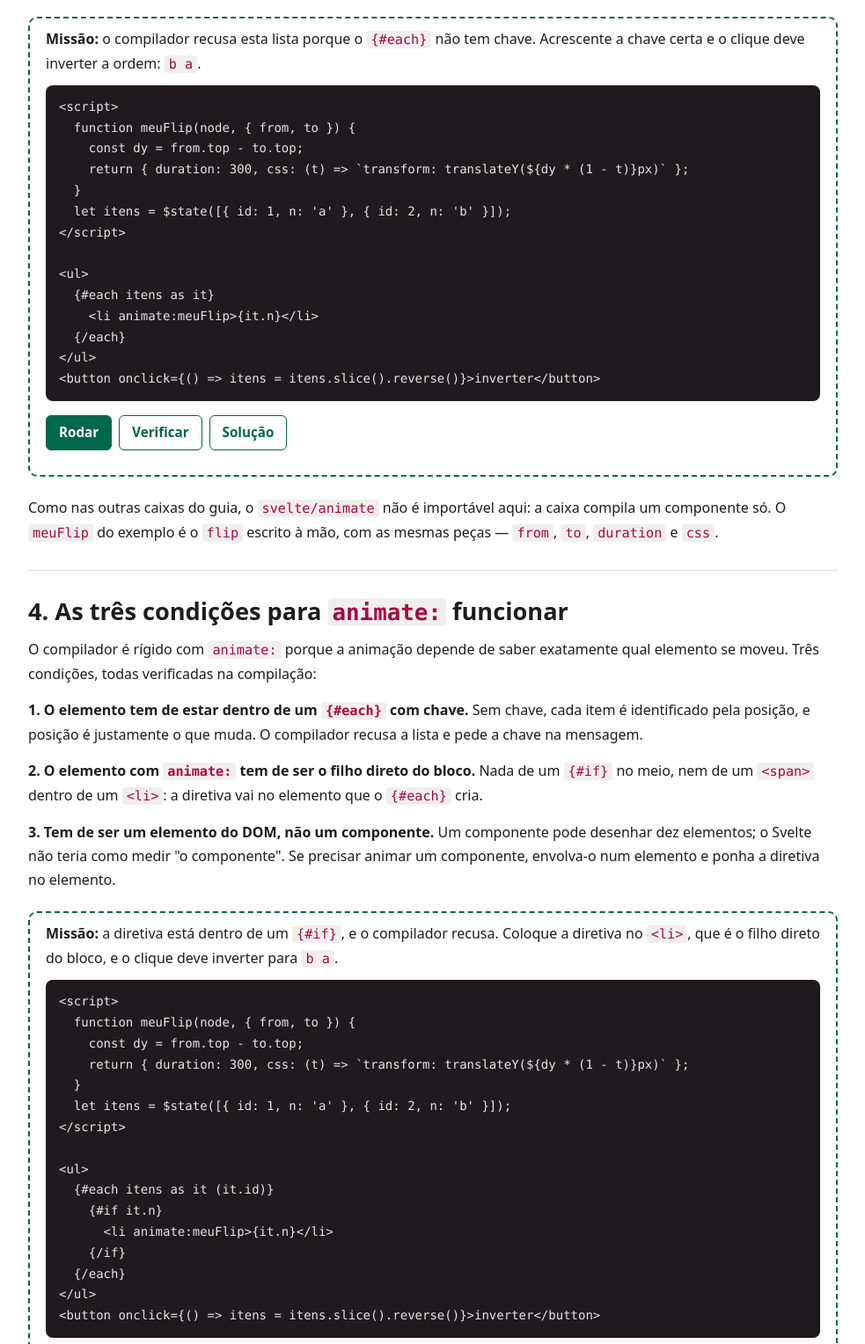
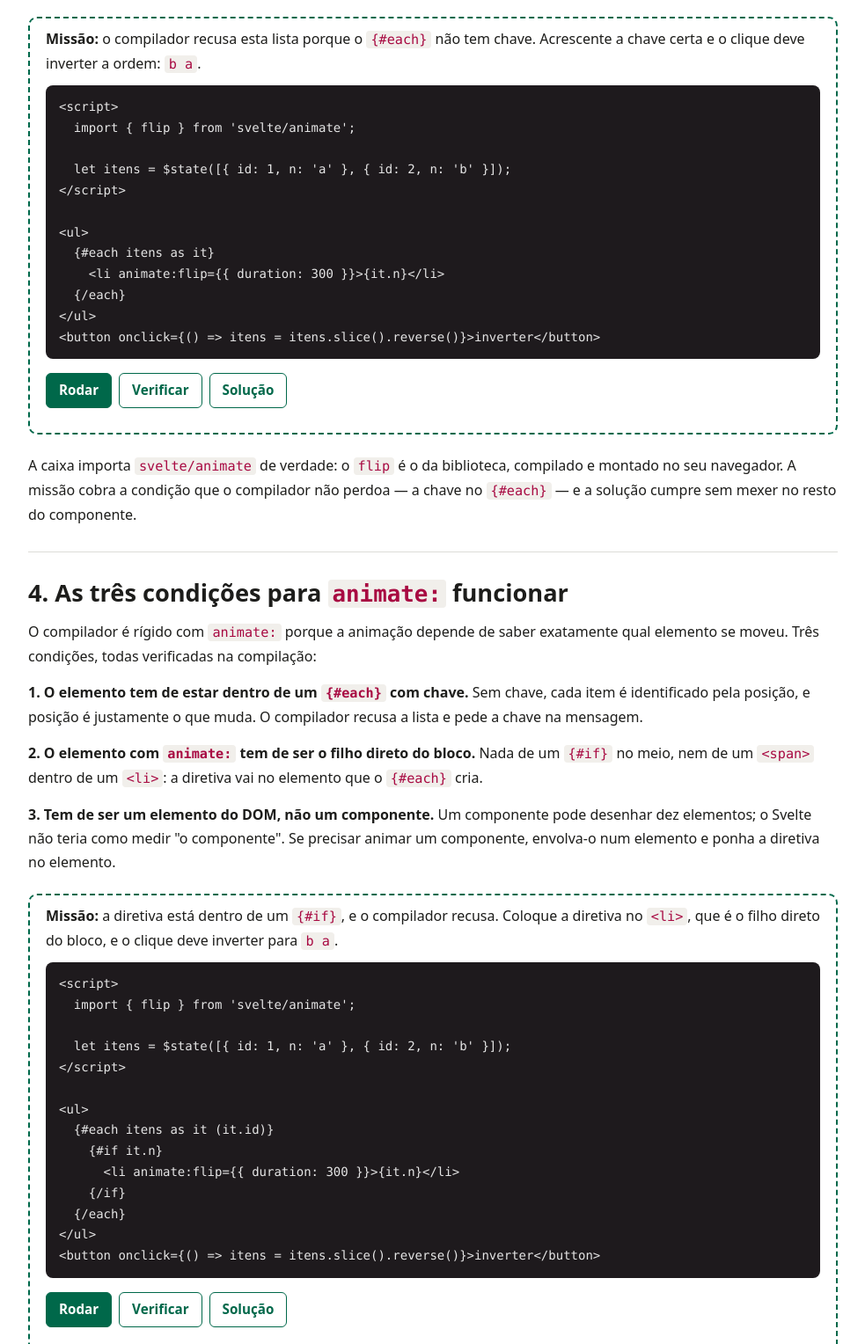
Before and after one commit to Wallysondevs/guia-svelte, a Svelte app: page animacoes.html in a window 1280 px wide. Shown: the part 2723-4251 px from the top of the page at 88% size, without its empty margins (258-1241 px from the left). Built offline with nearby package versions, Linux system fonts and the light colour scheme.

Commit message:
animacoes: caixas com o flip de svelte/animate
- as três missões continuam as mesmas (chave no each, filho direto do bloco, uma diretiva só), agora com animate:flip da biblioteca
- as metas ganham depois:350 para a animação terminar antes da conferência
- sai a frase de que svelte/animate não é importável na caixa; o meuFlip escrito à mão fica só como exemplo do que o flip faz por dentro

Generated by Mistral Vibe.
Co-Authored-By: Mistral Vibe <vibe@mistral.ai>

```diff
--- a/animacoes.html
+++ b/animacoes.html
@@ -95,39 +95,35 @@
 
 <p>O botão não faz nada de especial: ele inverte a lista com <code>slice().reverse()</code>, criando uma lista nova. O que o leitor vê é o cartaz deslizando para o outro lado — desde que a chave exista.</p>
 
-<div class="trysvelte" data-goal="clique:button;;out:b a inverter">
+<div class="trysvelte" data-goal="clique:button;;depois:350;;out:b a inverter">
 <p class="try-task"><strong>Missão:</strong> o compilador recusa esta lista porque o <code>{#each}</code> não tem chave. Acrescente a chave certa e o clique deve inverter a ordem: <code>b a</code>.</p>
 <pre class="script" data-file="App.svelte">&lt;script&gt;
-  function meuFlip(node, { from, to }) {
-    const dy = from.top - to.top;
-    return { duration: 300, css: (t) =&gt; `transform: translateY(${dy * (1 - t)}px)` };
-  }
+  import { flip } from 'svelte/animate';
+
   let itens = $state([{ id: 1, n: 'a' }, { id: 2, n: 'b' }]);
 &lt;/script&gt;
 
 &lt;ul&gt;
   {#each itens as it}
-    &lt;li animate:meuFlip&gt;{it.n}&lt;/li&gt;
+    &lt;li animate:flip={{ duration: 300 }}&gt;{it.n}&lt;/li&gt;
   {/each}
 &lt;/ul&gt;
 &lt;button onclick={() =&gt; itens = itens.slice().reverse()}&gt;inverter&lt;/button&gt;</pre>
 <pre class="solucao" data-file="App.svelte">&lt;script&gt;
-  function meuFlip(node, { from, to }) {
-    const dy = from.top - to.top;
-    return { duration: 300, css: (t) =&gt; `transform: translateY(${dy * (1 - t)}px)` };
-  }
+  import { flip } from 'svelte/animate';
+
   let itens = $state([{ id: 1, n: 'a' }, { id: 2, n: 'b' }]);
 &lt;/script&gt;
 
 &lt;ul&gt;
   {#each itens as it (it.id)}
-    &lt;li animate:meuFlip&gt;{it.n}&lt;/li&gt;
+    &lt;li animate:flip={{ duration: 300 }}&gt;{it.n}&lt;/li&gt;
   {/each}
 &lt;/ul&gt;
 &lt;button onclick={() =&gt; itens = itens.slice().reverse()}&gt;inverter&lt;/button&gt;</pre>
 </div>
 
-<p>Como nas outras caixas do guia, o <code>svelte/animate</code> não é importável aqui: a caixa compila um componente só. O <code>meuFlip</code> do exemplo é o <code>flip</code> escrito à mão, com as mesmas peças — <code>from</code>, <code>to</code>, <code>duration</code> e <code>css</code>.</p>
+<p>A caixa importa <code>svelte/animate</code> de verdade: o <code>flip</code> é o da biblioteca, compilado e montado no seu navegador. A missão cobra a condição que o compilador não perdoa — a chave no <code>{#each}</code> — e a solução cumpre sem mexer no resto do componente.</p>
 
 <hr>
 
@@ -141,35 +137,31 @@
 
 <p><strong>3. Tem de ser um elemento do DOM, não um componente.</strong> Um componente pode desenhar dez elementos; o Svelte não teria como medir "o componente". Se precisar animar um componente, envolva-o num elemento e ponha a diretiva no elemento.</p>
 
-<div class="trysvelte" data-goal="clique:button;;out:b a inverter">
+<div class="trysvelte" data-goal="clique:button;;depois:350;;out:b a inverter">
 <p class="try-task"><strong>Missão:</strong> a diretiva está dentro de um <code>{#if}</code>, e o compilador recusa. Coloque a diretiva no <code>&lt;li&gt;</code>, que é o filho direto do bloco, e o clique deve inverter para <code>b a</code>.</p>
 <pre class="script" data-file="App.svelte">&lt;script&gt;
-  function meuFlip(node, { from, to }) {
-    const dy = from.top - to.top;
-    return { duration: 300, css: (t) =&gt; `transform: translateY(${dy * (1 - t)}px)` };
-  }
+  import { flip } from 'svelte/animate';
+
   let itens = $state([{ id: 1, n: 'a' }, { id: 2, n: 'b' }]);
 &lt;/script&gt;
 
 &lt;ul&gt;
   {#each itens as it (it.id)}
     {#if it.n}
-      &lt;li animate:meuFlip&gt;{it.n}&lt;/li&gt;
+      &lt;li animate:flip={{ duration: 300 }}&gt;{it.n}&lt;/li&gt;
     {/if}
   {/each}
 &lt;/ul&gt;
 &lt;button onclick={() =&gt; itens = itens.slice().reverse()}&gt;inverter&lt;/button&gt;</pre>
 <pre class="solucao" data-file="App.svelte">&lt;script&gt;
-  function meuFlip(node, { from, to }) {
-    const dy = from.top - to.top;
-    return { duration: 300, css: (t) =&gt; `transform: translateY(${dy * (1 - t)}px)` };
-  }
+  import { flip } from 'svelte/animate';
+
   let itens = $state([{ id: 1, n: 'a' }, { id: 2, n: 'b' }]);
 &lt;/script&gt;
 
 &lt;ul&gt;
   {#each itens as it (it.id)}
-    &lt;li animate:meuFlip&gt;{it.n}&lt;/li&gt;
+    &lt;li animate:flip={{ duration: 300 }}&gt;{it.n}&lt;/li&gt;
   {/each}
 &lt;/ul&gt;
 &lt;button onclick={() =&gt; itens = itens.slice().reverse()}&gt;inverter&lt;/button&gt;</pre>
@@ -211,36 +203,33 @@
 
 <p>Numa lista vertical, o deslocamento que importa é o vertical — <code>from.top - to.top</code>. Medindo de verdade numa lista de dois itens de 24 pixels, o valor dá <code>-24</code> para o item que desceu e <code>+24</code> para o que subiu. Usar <code>left</code> numa lista vertical dá zero, e a animação não aparece: o item só reaparece no lugar novo. É um erro silencioso, do tipo que a gente demora a achar.</p>
 
-<div class="trysvelte" data-goal="clique:button;;out:b a inverter">
-<p class="try-task"><strong>Missão:</strong> o elemento tem duas diretivas <code>animate:</code> e o compilador recusa. Deixe só o <code>meuFlip</code> e o clique deve inverter a lista para <code>b a</code>.</p>
+<div class="trysvelte" data-goal="clique:button;;depois:350;;out:b a inverter">
+<p class="try-task"><strong>Missão:</strong> o elemento tem duas diretivas <code>animate:</code> e o compilador recusa. Deixe só o <code>flip</code> e o clique deve inverter a lista para <code>b a</code>.</p>
 <pre class="script" data-file="App.svelte">&lt;script&gt;
-  function meuFlip(node, { from, to }) {
-    const dy = from.top - to.top;
-    return { duration: 300, css: (t) =&gt; `transform: translateY(${dy * (1 - t)}px)` };
-  }
-  function meuOutro(node, { from, to }) {
+  import { flip } from 'svelte/animate';
+
+  function meuVira(node, { from, to }) {
     return { duration: 200, css: (t) =&gt; `opacity: ${t}` };
   }
+
   let itens = $state([{ id: 1, n: 'a' }, { id: 2, n: 'b' }]);
 &lt;/script&gt;
 
 &lt;ul&gt;
   {#each itens as it (it.id)}
-    &lt;li animate:meuFlip animate:meuOutro&gt;{it.n}&lt;/li&gt;
+    &lt;li animate:flip={{ duration: 300 }} animate:meuVira&gt;{it.n}&lt;/li&gt;
   {/each}
 &lt;/ul&gt;
 &lt;button onclick={() =&gt; itens = itens.slice().reverse()}&gt;inverter&lt;/button&gt;</pre>
 <pre class="solucao" data-file="App.svelte">&lt;script&gt;
-  function meuFlip(node, { from, to }) {
-    const dy = from.top - to.top;
-    return { duration: 300, css: (t) =&gt; `transform: translateY(${dy * (1 - t)}px)` };
-  }
+  import { flip } from 'svelte/animate';
+
   let itens = $state([{ id: 1, n: 'a' }, { id: 2, n: 'b' }]);
 &lt;/script&gt;
 
 &lt;ul&gt;
   {#each itens as it (it.id)}
-    &lt;li animate:meuFlip&gt;{it.n}&lt;/li&gt;
+    &lt;li animate:flip={{ duration: 300 }}&gt;{it.n}&lt;/li&gt;
   {/each}
 &lt;/ul&gt;
 &lt;button onclick={() =&gt; itens = itens.slice().reverse()}&gt;inverter&lt;/button&gt;</pre>
@@ -426,7 +415,7 @@ dist/assets/index-DrjEY7hM.js  52.20 kB │ gzip: 20.21 kB
 
 <h2>11. O que a caixa verifica e o que ela não verifica</h2>
 
-<p>Vale ser honesto sobre o limite das caixas desta aula. A verificação confere três coisas: que o componente compila, que a lista aparece na ordem certa e que o clique inverte a ordem. O que ela <strong>não</strong> confere é o movimento em si — a animação é visual e acontece nos 300 milissegundos entre um quadro e outro.</p>
+<p>Vale ser honesto sobre o limite das caixas desta aula. A verificação confere três coisas na solução: que o componente compila, que a lista aparece na ordem certa e que o clique inverte a ordem. O que ela <strong>não</strong> confere é o movimento em si — a animação é visual e acontece nos 300 milissegundos entre um quadro e outro.</p>
 
 <p>Isso não é uma limitação do guia, é da natureza do teste: verificar animação de verdade exige comparar quadros, e isso é trabalho de ferramenta de captura de tela, não de asserção de texto. Por isso as missões atacam o que dá para provar — a chave, o filho direto, a diretiva única —, que é justamente onde as pessoas erram.</p>
 
```
